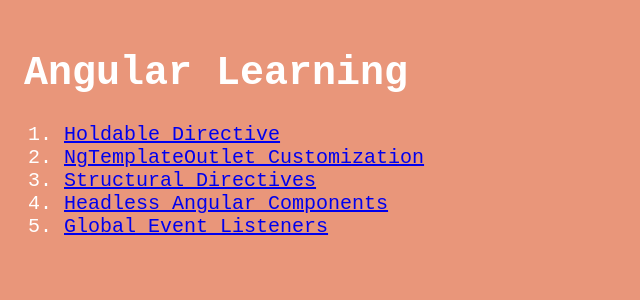
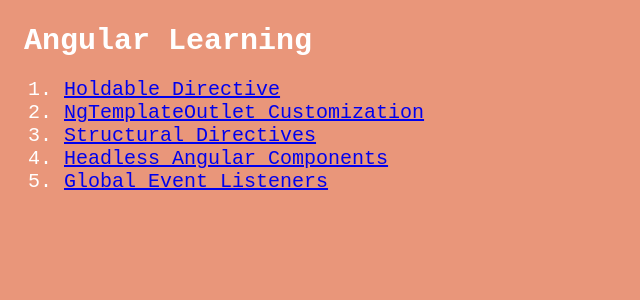
Before and after one commit to johnnycopes/ng-learning, an Angular app: page / in a window 1280 px wide. Shown: the top 300 px of the page, without its empty margins (0-640 px from the left). Built offline with nearby package versions, Linux system fonts and the light colour scheme.

Commit message:
improves layout; removes unneeded utility fn

```diff
--- a/src/app/app.component.html
+++ b/src/app/app.component.html
@@ -1,11 +1,17 @@
+<nav class="">
   <h1>Angular Learning</h1>
-
   <ol>
     <li *ngFor="let demo of demos">
-    <a [routerLink]="demo.path">
+      <a [routerLink]="demo.path"
+        routerLinkActive
+        #activeLink="routerLinkActive"
+      >
         {{ demo.name }}
       </a>
     </li>
   </ol>
+</nav>
 
+<main>
   <router-outlet></router-outlet>
+</main>
--- a/src/app/app.component.scss
+++ b/src/app/app.component.scss
@@ -0,0 +1,12 @@
+:host {
+  display: grid;
+  grid-template-columns: [nav] 512px [main] 1fr;
+}
+
+nav {
+  grid-column: nav;
+}
+
+main {
+  grid-column: main;
+}
--- a/src/app/demos/global-event-listeners-demo/global-event-listeners-demo.component.html
+++ b/src/app/demos/global-event-listeners-demo/global-event-listeners-demo.component.html
@@ -1,5 +1,5 @@
-<h3 *ngFor="let number of numbers"
-  [app-help-context]="'Some description ' + number"
+<h3 *ngFor="let number of [].constructor(10); let i = index"
+  [app-help-context]="'Some description ' + (i + 1)"
 >
-  Some title {{ number }}
+  Some title {{ i + 1 }}
 </h3>
--- a/src/app/demos/global-event-listeners-demo/global-event-listeners-demo.component.ts
+++ b/src/app/demos/global-event-listeners-demo/global-event-listeners-demo.component.ts
@@ -1,5 +1,4 @@
 import { Component, OnInit } from '@angular/core';
-import { generateArray } from "../../utilities/generate-array";
 
 @Component({
   selector: 'app-global-event-listeners-demo',
@@ -8,8 +7,6 @@
 })
 export class GlobalEventListenersDemoComponent implements OnInit {
 
-  public numbers = generateArray(10);
-
   constructor() { }
 
   ngOnInit(): void {
--- a/src/app/utilities/generate-array.ts
+++ /dev/null
@@ -1,3 +0,0 @@
-export function generateArray(num: number): number[] {
-  return Array.from(Array(num), (_, i) => i + 1);
-}
--- a/src/styles.scss
+++ b/src/styles.scss
@@ -18,3 +18,7 @@
   opacity: 0.5;
   border: 1px solid;
 }
+
+h1, h2, h3, h4, h5, h6 {
+  margin: 0;
+}
```
Also changed, not shown: src/app/demos/demo.interface.ts (added, +7 -0 lines), src/app/demos/demos.ts (+1 -8 lines). Lines whose indentation alone changed are shown as unchanged.
